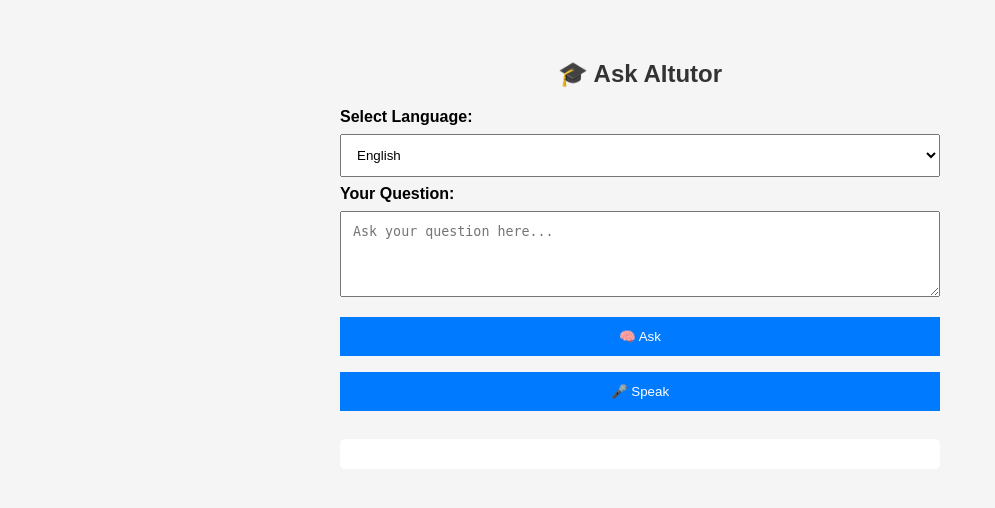
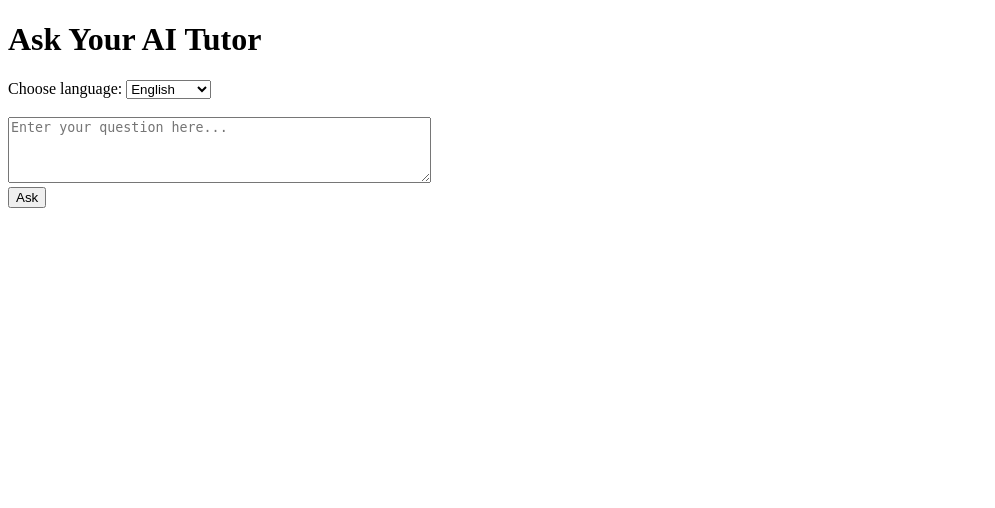
Before and after one commit to gogoii3008/AItutor, a Flask app: page / in a window 1280 px wide. Shown: the top 508 px of the page, without its empty margins (0-995 px from the left). Run offline with Flask 3, Linux system fonts and the light colour scheme.

Commit message:
Update index.html

```diff
--- a/templates/index.html
+++ b/templates/index.html
@@ -3,106 +3,49 @@
 <head>
   <meta charset="UTF-8" />
   <meta name="viewport" content="width=device-width, initial-scale=1.0"/>
-  <title>AItutor - Ask Anything</title>
-  <style>
-    body {
-      font-family: Arial, sans-serif;
-      padding: 40px;
-      max-width: 600px;
-      margin: auto;
-      background: #f5f5f5;
-    }
-    h2 {
-      text-align: center;
-      color: #333;
-    }
-    label {
-      font-weight: bold;
-    }
-    select, textarea, button {
-      width: 100%;
-      padding: 12px;
-      margin: 8px 0;
-      box-sizing: border-box;
-    }
-    button {
-      background-color: #007BFF;
-      color: white;
-      border: none;
-      cursor: pointer;
-    }
-    button:hover {
-      background-color: #0056b3;
-    }
-    #response {
-      background: #fff;
-      padding: 15px;
-      border-radius: 5px;
-      margin-top: 20px;
-      white-space: pre-wrap;
-    }
-  </style>
+  <title>AI Tutor</title>
 </head>
 <body>
-  <h2>🎓 Ask AItutor</h2>
+  <h1>Ask Your AI Tutor</h1>
 
-  <form id="ask-form">
-    <label for="Language">Select Language:</label>
-    <select name="Language" id="Language">
-      <option value="English">English</option>
-      <option value="Hindi">Hindi</option>
-      <option value="Assamese">Assamese</option>
-    </select>
+  <form id="ask-form" method="POST">
+    <label>Choose language:
+      <select name="language" id="language">
+        <option value="english">English</option>
+        <option value="hindi">Hindi</option>
+        <option value="assamese">Assamese</option>
+      </select>
+    </label>
+    <br/><br/>
 
-    <label for="Body">Your Question:</label>
-    <textarea name="Body" id="Body" rows="4" placeholder="Ask your question here..."></textarea>
-
-    <button type="submit">🧠 Ask</button>
-    <button type="button" onclick="startDictation()">🎤 Speak</button>
+    <textarea name="question" id="question" rows="4" cols="50" placeholder="Enter your question here..."></textarea><br/>
+    <button type="submit">Ask</button>
   </form>
 
-  <div id="response"></div>
+  <div id="response" style="margin-top:20px;"></div>
+  <audio id="audio" controls style="display:none;"></audio>
 
   <script>
-    document.getElementById("ask-form").addEventListener("submit", async function(e) {
+    const form = document.getElementById('ask-form');
+    form.onsubmit = async (e) => {
       e.preventDefault();
-      const formData = new FormData(this);
-      const responseDiv = document.getElementById("response");
-      responseDiv.innerText = "Thinking...";
+      const formData = new FormData(form);
+      const res = await fetch('/ask', {
+        method: 'POST',
+        body: formData
+      });
 
-      try {
-        const response = await fetch("/bot", {
-          method: "POST",
-          body: formData
-        });
-        const result = await response.text();
-        responseDiv.innerText = result;
-      } catch (error) {
-        responseDiv.innerText = "Error: " + error;
+      const data = await res.json();
+      if (data.answer) {
+        document.getElementById('response').innerText = data.answer;
+        const audio = document.getElementById('audio');
+        audio.src = data.audio;
+        audio.style.display = 'block';
+        audio.play();
+      } else {
+        document.getElementById('response').innerText = data.error || 'An error occurred';
       }
-    });
-
-    function startDictation() {
-      if (!('webkitSpeechRecognition' in window)) {
-        alert("Your browser doesn't support speech recognition.");
-        return;
-      }
-
-      const recognition = new webkitSpeechRecognition();
-      recognition.lang = "en-IN";
-      recognition.interimResults = false;
-      recognition.maxAlternatives = 1;
-
-      recognition.onresult = function(event) {
-        document.getElementById("Body").value = event.results[0][0].transcript;
-      };
-
-      recognition.onerror = function(event) {
-        alert("Speech error: " + event.error);
-      };
-
-      recognition.start();
-    }
+    };
   </script>
 </body>
 </html>
```
